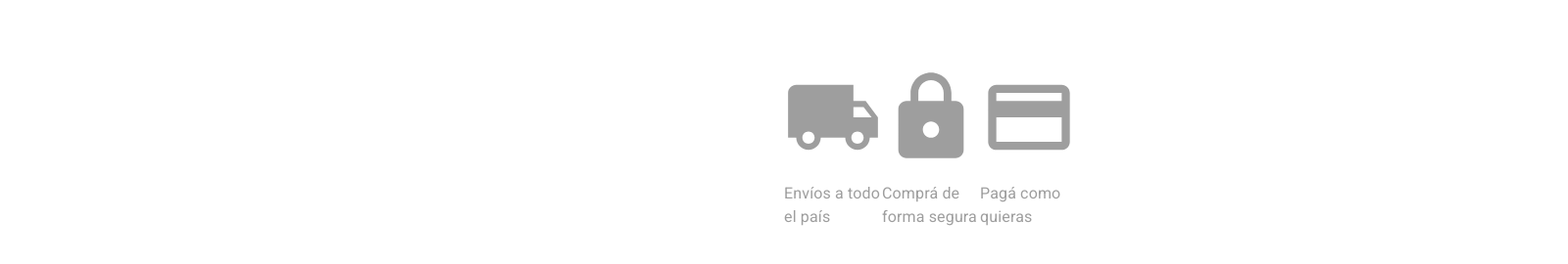
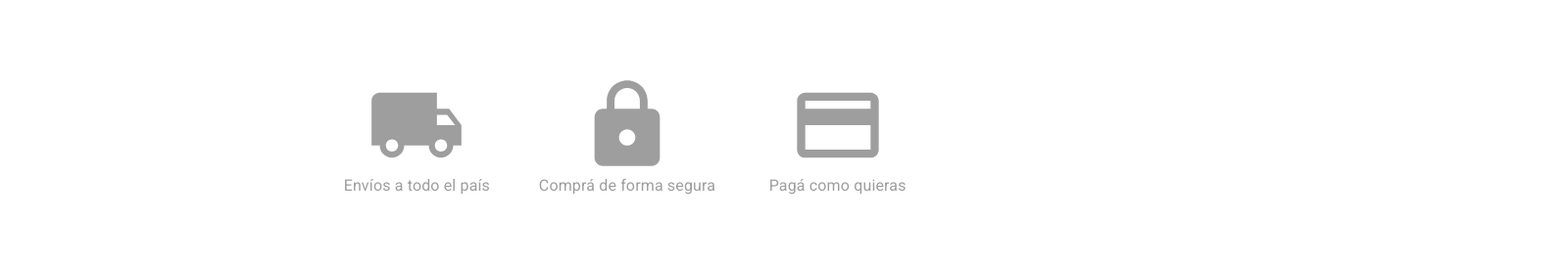
Before and after one commit to ReginaMarinozzi/practicas, a React (Create React App) app: page / in a window 1280 px wide. Shown: the part 650-920 px from the top of the page at 98% size, 1600 px wide, since content can reach past the window. Built offline with nearby package versions, Linux system fonts and the light colour scheme; no server answers; the database is empty.

Commit message:
arreglos readme

```diff
--- a/src/components/Header/Header.js
+++ b/src/components/Header/Header.js
@@ -1,4 +1,4 @@
-import { Stack, Typography } from '@mui/material'
+import { Stack, Typography, Grid } from '@mui/material'
 import LocalShippingIcon from '@mui/icons-material/LocalShipping'
 import CreditCardIcon from '@mui/icons-material/CreditCard'
 import LockIcon from '@mui/icons-material/Lock'
@@ -8,6 +8,7 @@ const Header = () => {
   return (
 
     <Stack>
+
       <Stack
         justifyContent='center'
         height='80vh'
@@ -28,16 +29,14 @@ const Header = () => {
         </Typography>
       </Stack>
 
-      <Stack
-        direction='row'
-        alignItems='center'
-        justifyContent='space-evenly'
+      <Grid container
+        justifyContent='center'
         mt={10}
-        px={100}
+        spacing={1}
       >
-        <Stack
-          alignItems='center'
-          spacing={2}
+        <Grid item
+          md={2}
+          sx={{ display: 'flex', flexDirection: 'column', justifyContent: 'center', alignItems: 'center' }}
         >
           <LocalShippingIcon
             sx={{ fontSize: `100px`, color: '#9E9E9E' }}
@@ -47,10 +46,10 @@ const Header = () => {
           >
             Envíos a todo el país
           </Typography>
-        </Stack>
-        <Stack
-          alignItems='center'
-          spacing={2}
+        </Grid>
+        <Grid item
+          md={2}
+          sx={{ display: 'flex', flexDirection: 'column', justifyContent: 'center', alignItems: 'center' }}
         >
           <LockIcon
             sx={{ fontSize: `100px`, color: '#9E9E9E' }}
@@ -60,10 +59,10 @@ const Header = () => {
           >
             Comprá de forma segura
           </Typography>
-        </Stack>
-        <Stack
-          alignItems='center'
-          spacing={2}
+        </Grid>
+        <Grid item
+          md={2}
+          sx={{ display: 'flex', flexDirection: 'column', justifyContent: 'center', alignItems: 'center' }}
         >
           <CreditCardIcon
             sx={{ fontSize: `100px`, color: '#9E9E9E' }}
@@ -73,11 +72,11 @@ const Header = () => {
           >
             Pagá como quieras
           </Typography>
-        </Stack>
-
-      </Stack>
+        </Grid>
+      </Grid>
 
     </Stack>
+
   )
 }
 
```
Also changed, not shown: 1 other file (tests, documents, lock files or other folders).
